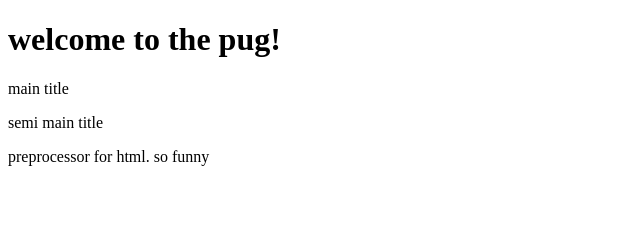
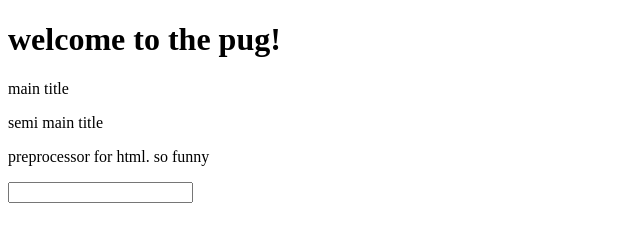
Before and after one commit to abedigram/the-pug, a website: page index.pug in a window 1280 px wide. Shown: the whole page, without its empty margins (0-640 px from the left). Drawn offline with nearby package versions, Linux system fonts and the light colour scheme; files that its build step writes are made by us from their sources.

Commit message:
using html attributes

```diff
--- a/index.pug
+++ b/index.pug
@@ -24,3 +24,7 @@
         div.box
         .box
         #singleBox
+
+        - // use () to write attributes
+        - // write js ecma 2015 in ` ${} `
+        input(type="password" name="pass" data-js=`${5 > 2 ? 'ok' : 'not ok'}`)
```
Also changed, not shown: html/index.html.
